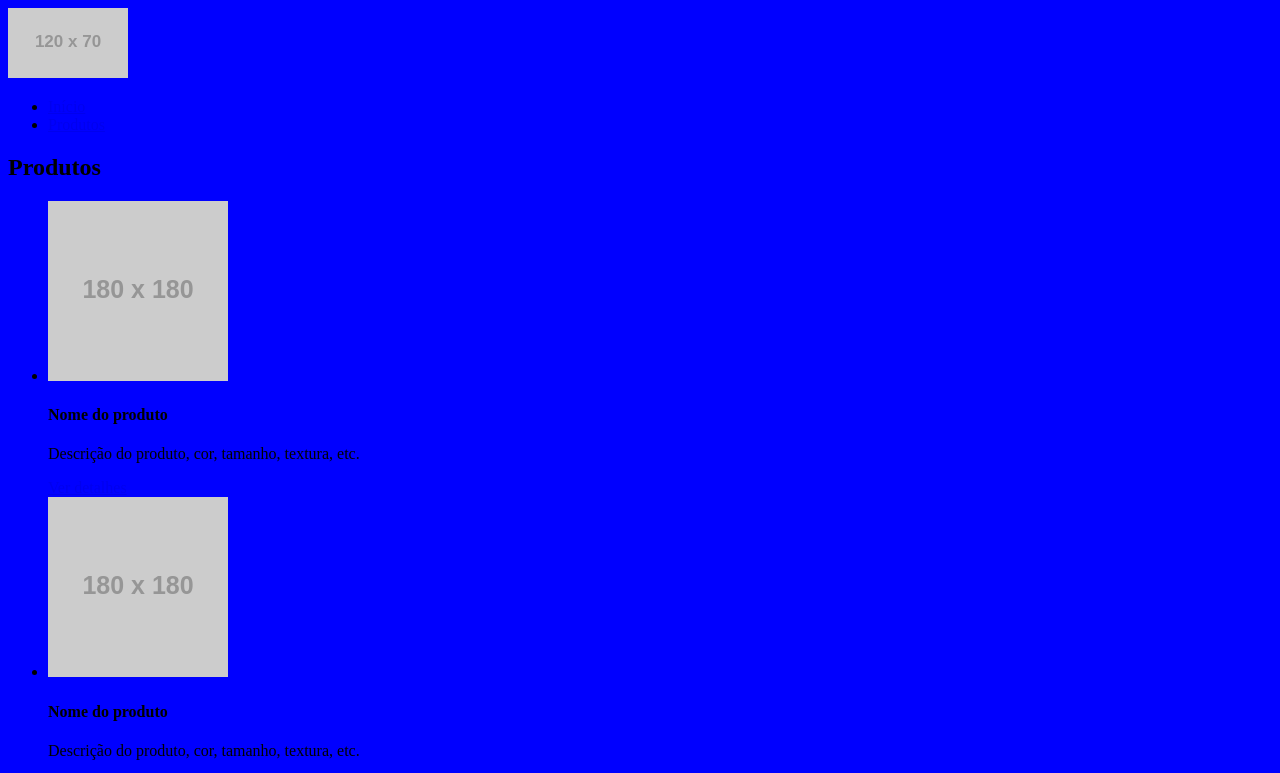
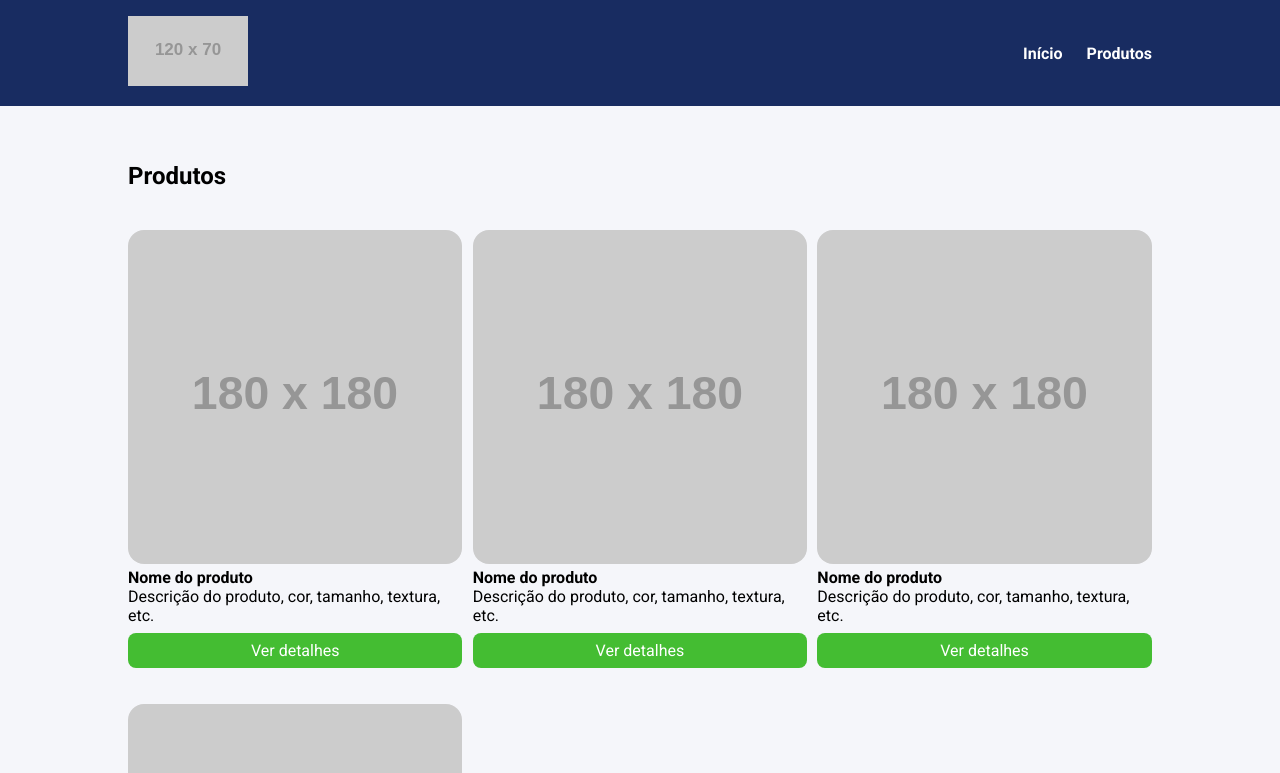
Before and after one commit to Gabryel-dev1/meu_repositorio_frontend, a website: page index.html in a window 1280 px wide. Shown: the top 773 px of the page. Drawn offline with Linux system fonts and the light colour scheme; placeholder pictures from the web are drawn by us.

Commit message:
Salvando
Salvando versão para analise

```diff
--- a/package.json
+++ b/package.json
@@ -4,7 +4,7 @@
   "description": "",
   "main": "index.js",
   "scripts": {
-    "sass": "sass source/main.scss build/main.css",
+    "sass": "sass source/main.scss build/main.css --watch",
     "test": "echo \"Error: no test specified\" && exit 1"
   },
   "author": "",
--- /dev/null
+++ b/source/config/reset.scss
@@ -0,0 +1,6 @@
+* {
+    margin: 0;
+    padding: 0;
+    box-sizing: border-box;
+    font-family: Roboto, sans-serif;
+}
--- /dev/null
+++ b/source/config/variaveis.scss
@@ -0,0 +1,12 @@
+// Cores
+
+$cordefundo: #f5f6fa;
+$corheader: #182C61;
+$corbranco: #fff;
+$corbutton: #44bd32;
+$corbtnhover: #4cd137;
+
+//  Breakpoints
+
+$mobile: 767px;
+$tablet: 1023px;
--- a/source/main.scss
+++ b/source/main.scss
@@ -1,3 +1,100 @@
-body{
-    background-color: blue;
+@use '../source/config/variaveis.scss';
+@use '../source/config/reset.scss';
+
+body {
+    background-color: variaveis.$cordefundo;
+
+    li {
+        list-style: none;
+    }
+
+    .container {
+        max-width: 1024px;
+        width: 100%;
+        margin: 0 auto;
+    }
 }
+
+header {
+    background-color: variaveis.$corheader;
+    position: sticky;
+    top: 0;
+    left: 0;
+
+    .container {
+        display: flex;
+        justify-content: space-between;
+        align-items: center;
+        padding: 16px 0;
+
+        .menu {
+            display: flex;
+
+            li {
+                font-weight: bold;
+                margin-left: 24px;
+
+                a {
+                    color: variaveis.$corbranco;
+                    text-decoration: none;
+                }
+            }
+        }
+    }
+}
+
+section {
+    padding: 56px 0;
+
+    .products {
+        margin-top: 40px;
+        display: grid;
+        grid-template-columns: repeat(3, 32.66%);
+        column-gap: 1%;
+        row-gap: 4%;
+        width: 100%;
+
+        .product-item {
+            img {
+                width: 100%;
+                border-radius: 16px;
+            }
+
+            .product-button {
+                display: block;
+                background-color: variaveis.$corbutton;
+                color: variaveis.$corbranco;
+                text-align: center;
+                padding: 8px 0;
+                border-radius: 8px;
+                margin-top: 8px;
+                text-decoration: none;
+
+                &:hover {
+                    background-color: variaveis.$corbtnhover;
+                }
+            }
+        }
+    }
+}
+
+@media screen and (max-width: variaveis.$tablet) {
+    .container {
+        max-width: 80%;
+    }
+
+    .products {
+        grid-template-columns: repeat(2, 48.5%);
+        column-gap: 3%;
+    }
+}
+
+@media screen and (max-width: variaveis.$mobile) {
+    .products {
+        display: block;
+
+        .product-item  {
+            margin-bottom: 32px;
+        }
+    }
+}
```
Also changed, not shown: build/main.css, 1 other file.
